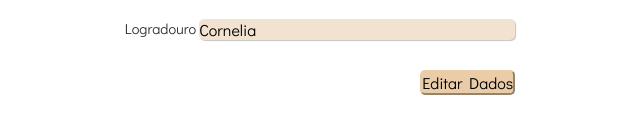
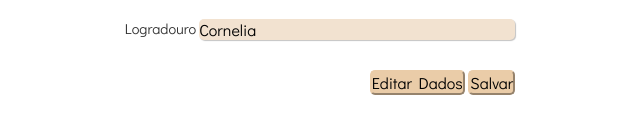
Before and after one commit to PedroGiacomin/life-joias, a React (Create React App) app: page /perfil in a window 1280 px wide. Shown: the part 364-498 px from the top of the page, without its empty margins (295-935 px from the left). Built offline with nearby package versions, Linux system fonts and the light colour scheme.

Commit message:
Botoes funcionais para editar dados

```diff
--- a/src/pages/Perfil/Perfil.css
+++ b/src/pages/Perfil/Perfil.css
@@ -72,3 +72,7 @@
   box-shadow: inherit;
   border-radius: 5px;
 }
+
+.doisBotoesPerfil{
+  align-self: flex-end;
+}
--- a/src/pages/Perfil/Perfil.js
+++ b/src/pages/Perfil/Perfil.js
@@ -1,6 +1,7 @@
 import React from "react";
 import Form from "react-bootstrap/Form";
-import Button from "react-bootstrap/Button"
+import Button from "react-bootstrap/Button";
+import {useState} from "react";
 
 import "./Perfil.css"
 
@@ -22,6 +23,14 @@ function Perfil(){
     }
   };
 
+  //Bool para permitir editar
+  const [podeEditar, setPodeEditar] = useState(false);
+
+  function clickEditar(){
+    setPodeEditar(true);
+
+  }
+  //Input com uma so linha
   function basicInput(chave, valor){
 
     return(
@@ -32,7 +41,7 @@ function Perfil(){
           className="inputPerfil"
           type="input"
           defaultValue={valor}
-          readOnly={false}
+          readOnly={!podeEditar}
           plaintext
         />
         {/**Inserir aqui uma logica para liberar a escrita somente quando
@@ -41,8 +50,6 @@ function Perfil(){
     </>
     )
   }
-
-
 
   return(
     <div className="basePerfil">
@@ -62,9 +69,17 @@ function Perfil(){
           {basicInput("Logradouro", pessoa.endereco.rua)}
         </Form>
 
-        <Button className="botaoPerfil" variant="primary" size="lg">
+      <div className="doisBotoesPerfil">
+        <Button className="botaoPerfil" variant="primary" size="lg"
+          onClick={() => {setPodeEditar(true)}}>
           Editar Dados
         </Button>{' '}
+        <Button id="salvar" className="botaoPerfil" variant="primary" size="lg"
+          onClick={() => {setPodeEditar(false)}}>
+          Salvar
+        </Button>{' '}
+      </div>
+
 
       </div>
     </div>
```
